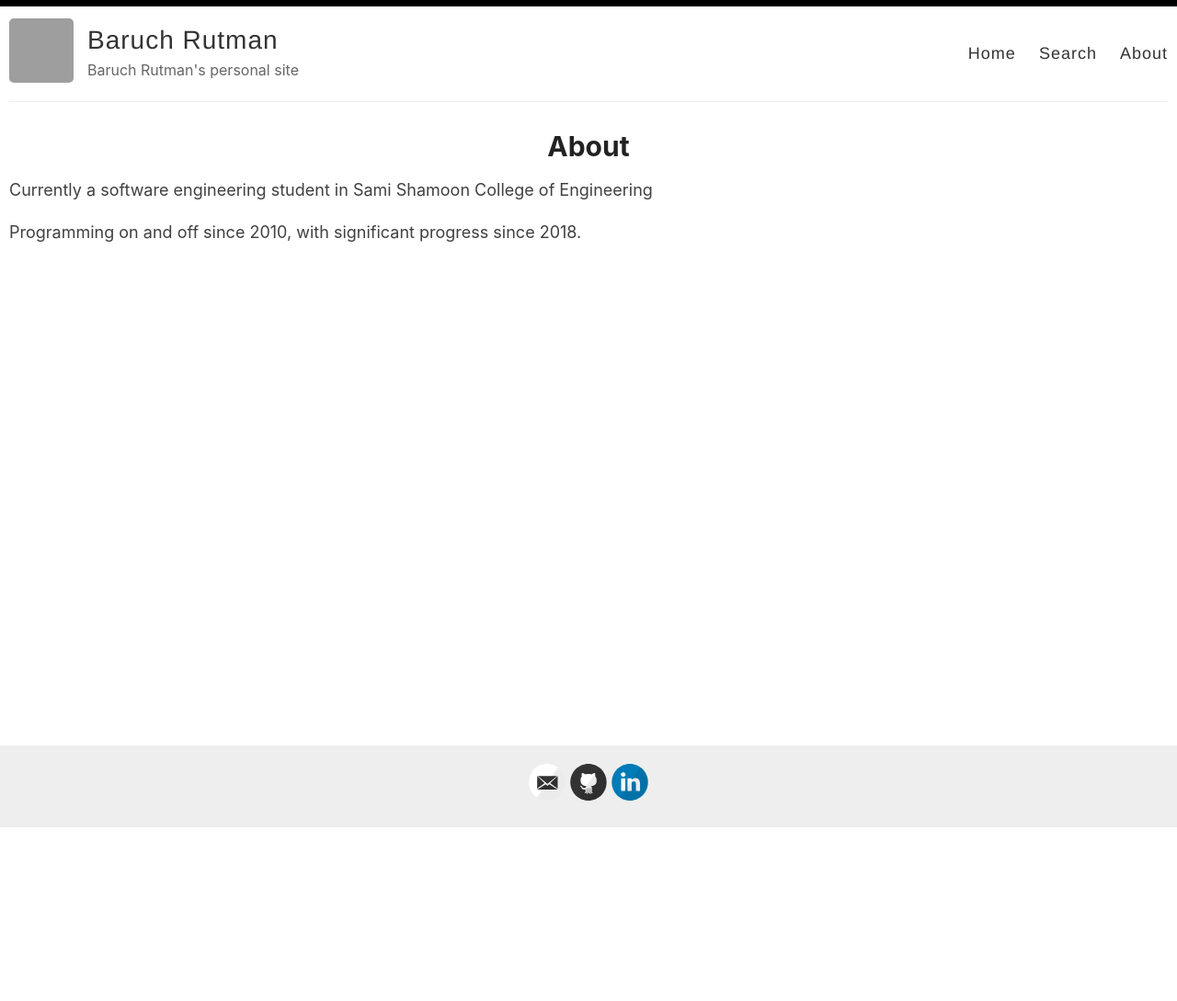
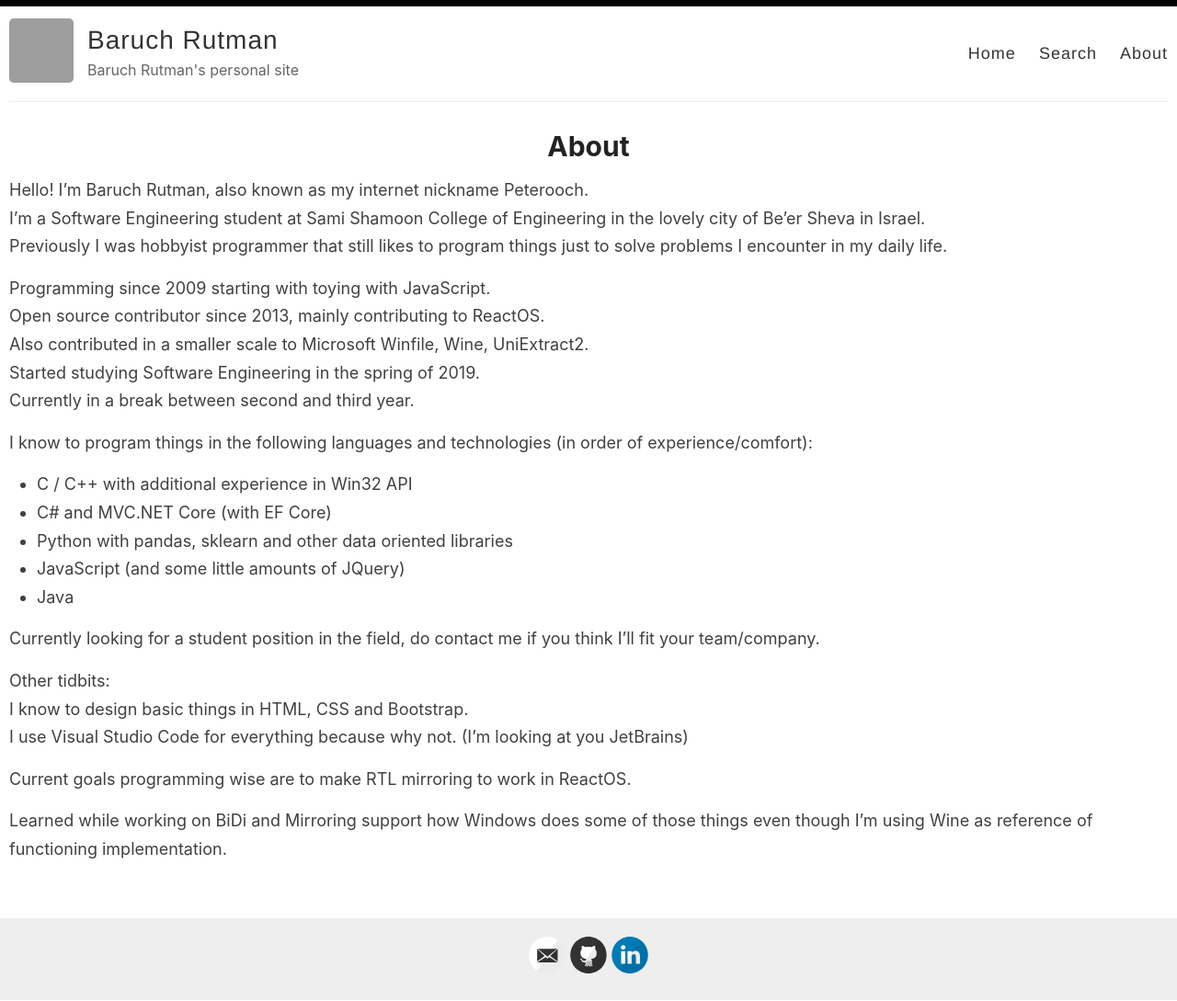
Before and after one commit to peterooch/peterooch.github.io, a Jekyll site: the page built from _pages/about.md, in a window 1280 px wide. Shown: the whole page at 92% size. Built offline with Jekyll 4.4.1, drawn with Linux system fonts in a browser that asks for light colours; before the commit the page ends 901 px from its top, so only the background shows below that; grey boxes are pictures that could not be loaded.

Commit message:
Update and add stuff about myself.

```diff
--- a/_pages/about.md
+++ b/_pages/about.md
@@ -4,7 +4,30 @@
 permalink: /about/
 ---
 
+Hello! I'm Baruch Rutman, also known as my internet nickname Peterooch.
+I'm a Software Engineering student at Sami Shamoon College of Engineering in the lovely city of Be'er Sheva in Israel.
+Previously I was hobbyist programmer that still likes to program things just to solve problems I encounter in my daily life.
 
-Currently a software engineering student in Sami Shamoon College of Engineering
+Programming since 2009 starting with toying with JavaScript.
+Open source contributor since 2013, mainly contributing to ReactOS.
+Also contributed in a smaller scale to Microsoft Winfile, Wine, UniExtract2.
+Started studying Software Engineering in the spring of 2019.
+Currently in a break between second and third year.
 
-Programming on and off since 2010, with significant progress since 2018.
+I know to program things in the following languages and technologies (in order of experience/comfort):
+- C / C++ with additional experience in Win32 API
+- C# and MVC.NET Core (with EF Core)
+- Python with pandas, sklearn and other data oriented libraries
+- JavaScript (and some little amounts of JQuery)
+- Java
+
+Currently looking for a student position in the field, do contact me if you think I'll fit your team/company.
+
+Other tidbits:
+I know to design basic things in HTML, CSS and Bootstrap.
+I use Visual Studio Code for everything because why not. (I'm looking at you JetBrains)
+
+Current goals programming wise are to make RTL mirroring to work in ReactOS.
+
+Learned while working on BiDi and Mirroring support how Windows does some of those things even though
+ I'm using Wine as reference of functioning implementation.
```
Also changed, not shown: _pages/ownproj.html (+16 -4 lines).
